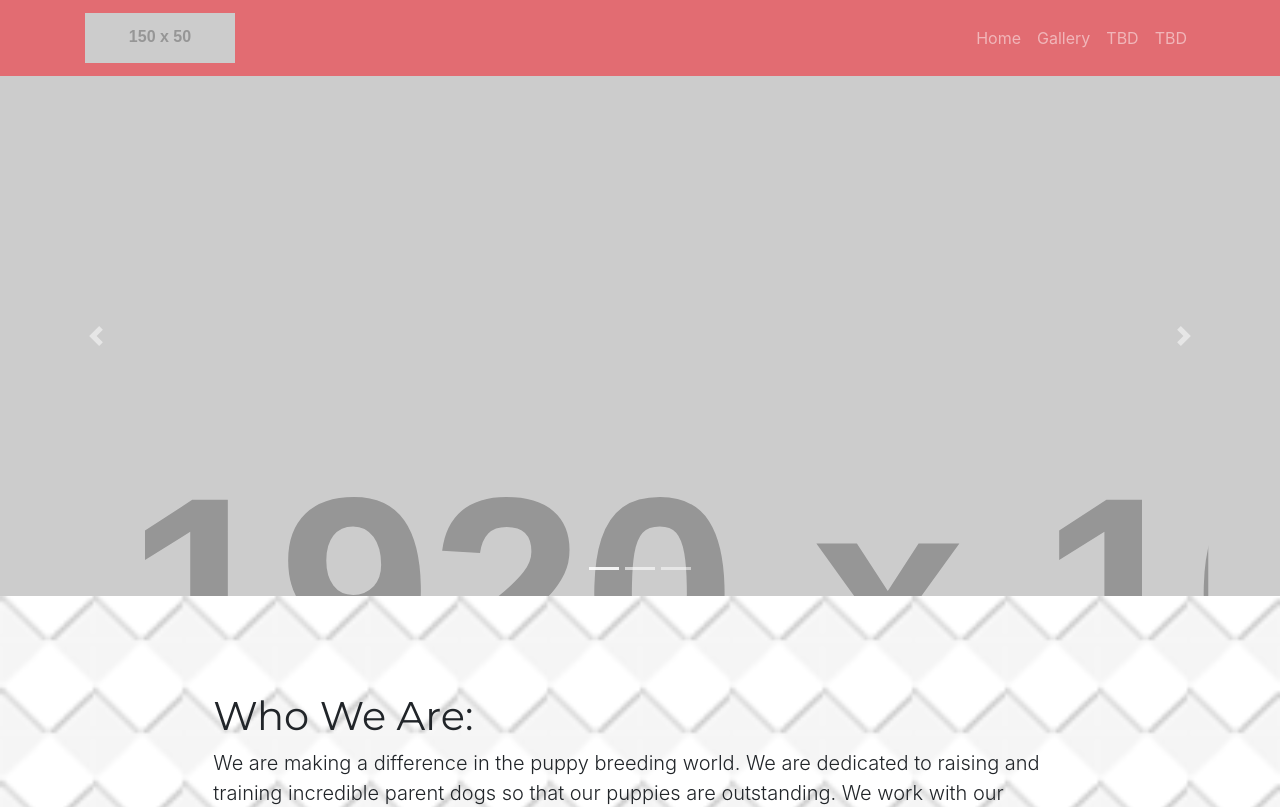
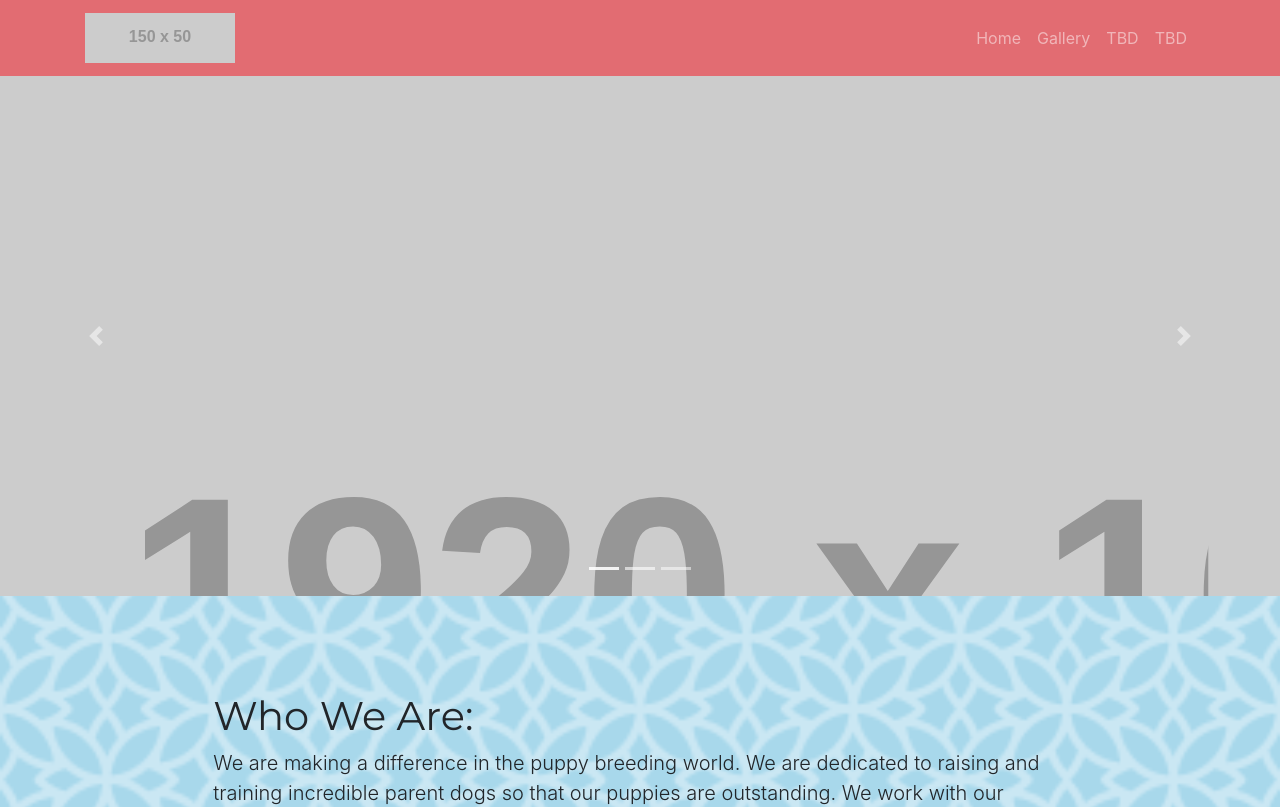
Before and after one commit to benklinton/Soffe-Doodles, a React (Create React App) app: page / in a window 1280 px wide. Shown: the top 807 px of the page. Built offline with nearby package versions, Linux system fonts and the light colour scheme.

Commit message:
changed route for gh-pages

```diff
--- a/src/App.js
+++ b/src/App.js
@@ -10,7 +10,7 @@ function App() {
                 <Switch>
                     <Route exact path = '/Soffe-Doodles' component={Home}/>
                     <Route exact path = '/' component={Home}/>
-                    <Route path = '/gallery' component={Gallery}/>
+                    <Route path = 'Soffe-Doodles/gallery' component={Gallery}/>
                 </Switch>
             </Router>
         </div>
--- a/src/components/background-page/style.css
+++ b/src/components/background-page/style.css
@@ -1,5 +1,5 @@
 body {
-    background: url('embossed-diamond.png') no-repeat center center fixed;
+    background: url('bush.png') no-repeat center center fixed;
     -webkit-background-size: cover;
     -moz-background-size: cover;
     background-size: cover;
--- a/src/components/navbar/index.js
+++ b/src/components/navbar/index.js
@@ -24,7 +24,7 @@ function Navigation() {
             </Nav.Item>
             <Router>
               <Nav.Item>
-                <Nav.Link href="/gallery">Gallery</Nav.Link>
+                <Nav.Link href="Soffe-Doodles/gallery">Gallery</Nav.Link>
               </Nav.Item>
               <Nav.Item>
                 <Nav.Link href="/">TBD</Nav.Link>
```
Also changed, not shown: src/components/background-page/bush.png (added), src/components/background-page/embossed-diamond.png (deleted).
